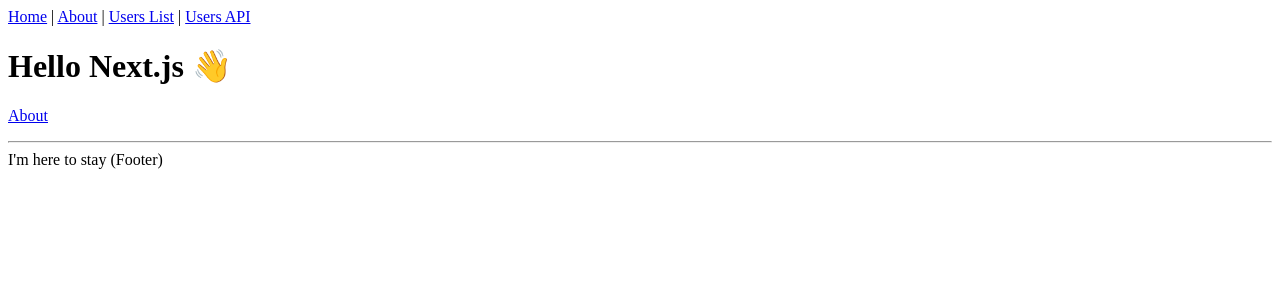
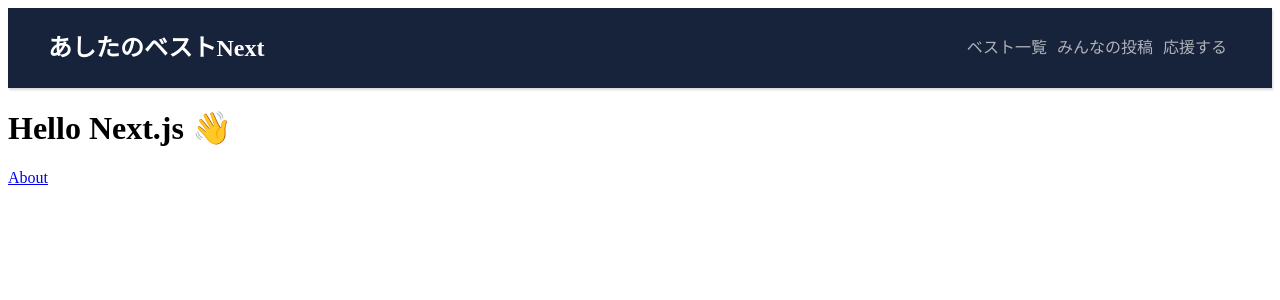
Before and after one commit to kazuhi-ra/next-vest, a Next.js app: page / in a window 1280 px wide. Shown: the top 300 px of the page. Built offline with nearby package versions, Linux system fonts and the light colour scheme.

Commit message:
Layoutから余分な要素を取り除いた

```diff
--- a/components/Layout.tsx
+++ b/components/Layout.tsx
@@ -1,6 +1,7 @@
 import React, { ReactNode } from 'react'
-import Link from 'next/link'
 import Head from 'next/head'
+
+import Header from '../components/Header'
 
 type Props = {
   children?: ReactNode
@@ -11,30 +12,11 @@
   <div>
     <Head>
       <title>{title}</title>
-      <meta charSet="utf-8" />
-      <meta name="viewport" content="initial-scale=1.0, width=device-width" />
+      <meta charSet='utf-8' />
+      <meta name='viewport' content='initial-scale=1.0, width=device-width' />
     </Head>
-    <header>
-      <nav>
-        <Link href="/">
-          <a>Home</a>
-        </Link>{' '}
-        |{' '}
-        <Link href="/about">
-          <a>About</a>
-        </Link>{' '}
-        |{' '}
-        <Link href="/users">
-          <a>Users List</a>
-        </Link>{' '}
-        | <a href="/api/users">Users API</a>
-      </nav>
-    </header>
+    <Header />
     {children}
-    <footer>
-      <hr />
-      <span>I'm here to stay (Footer)</span>
-    </footer>
   </div>
 )
 
```
